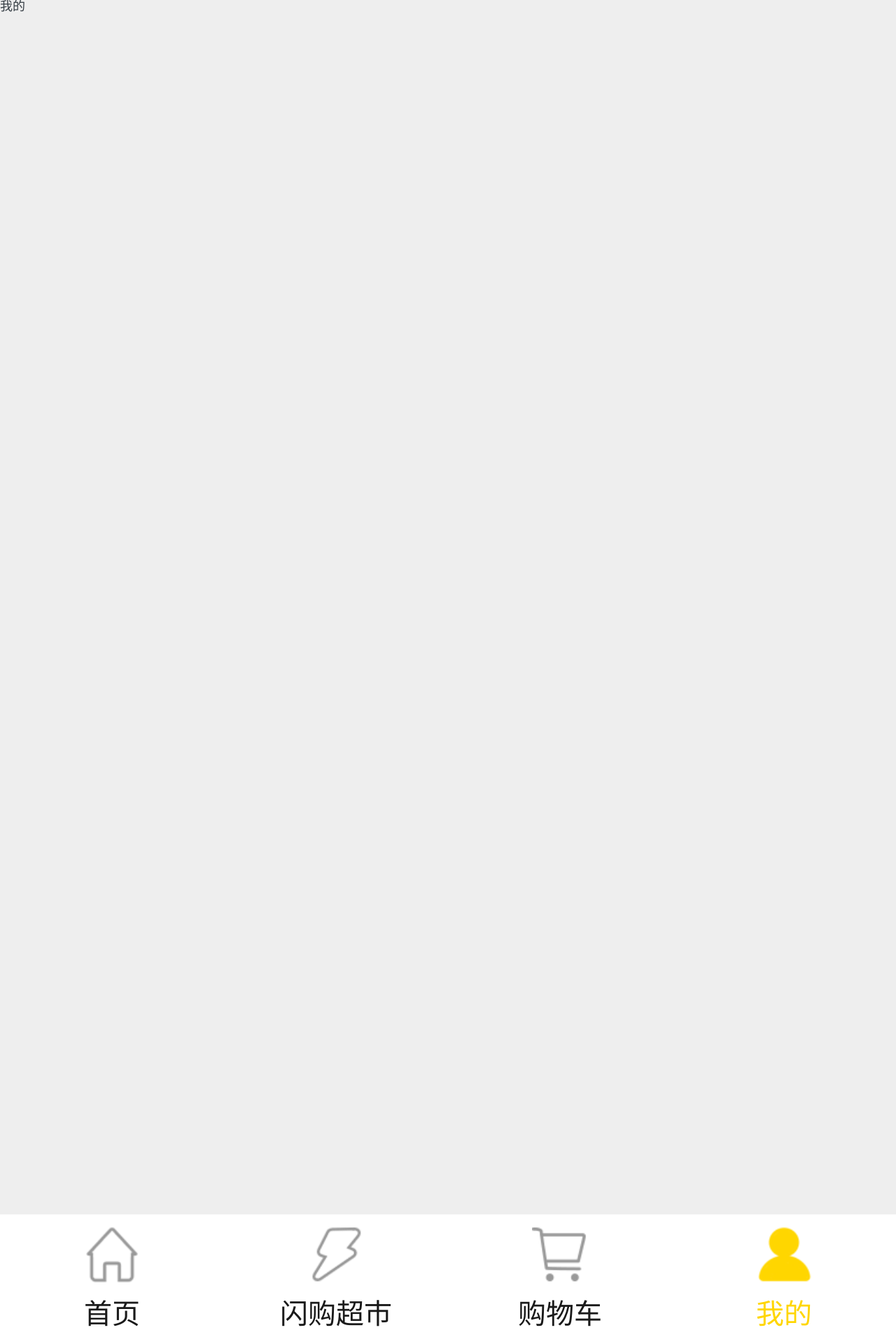
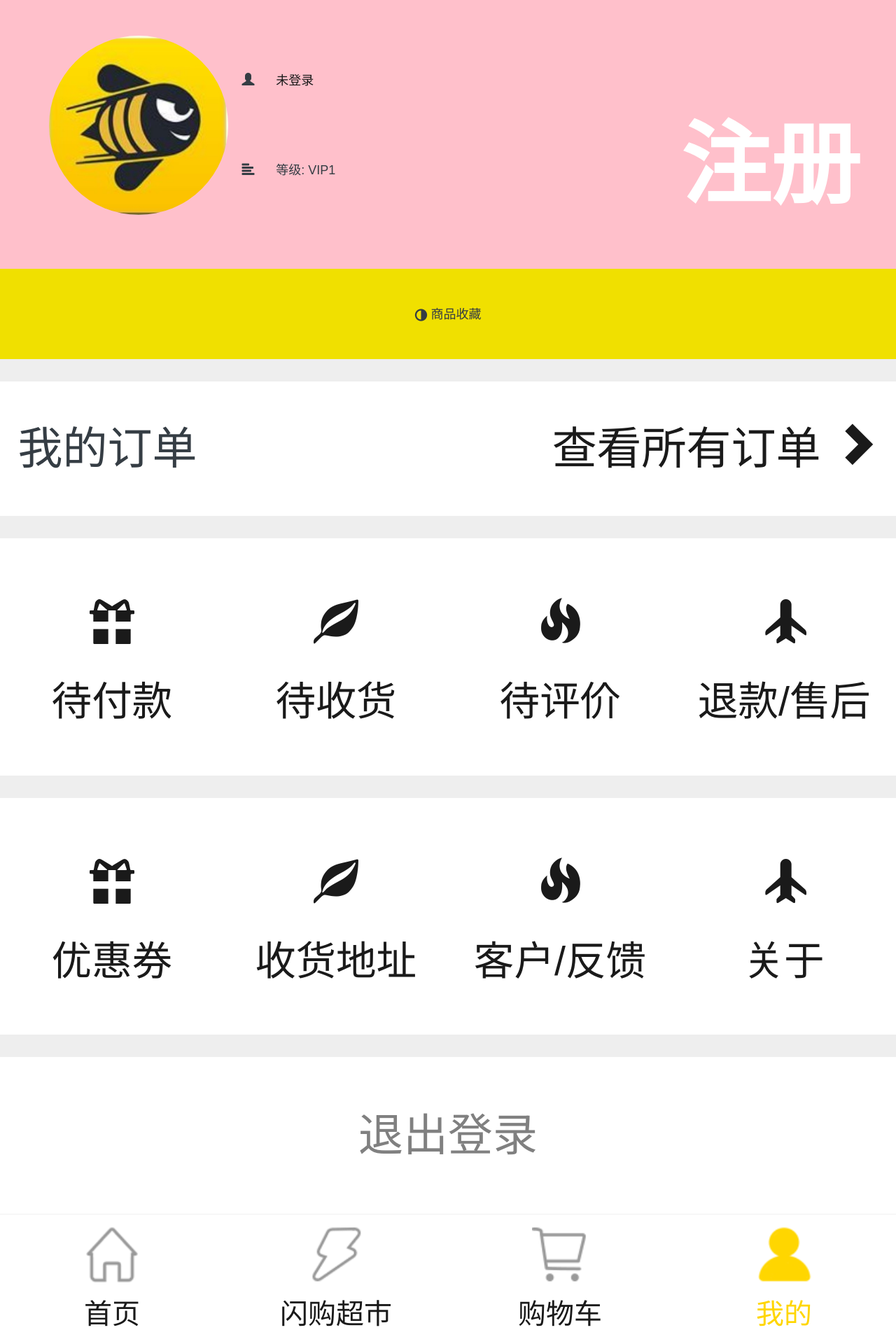
Before and after one commit to lywade123456/Python1811AXF, a Django app: page /axf/mine/ in a window 1280 px wide. Shown: the part 176-2086 px from the top of the page at 70% size. Run offline with Django 3.2, Linux system fonts and the light colour scheme; some libraries are stand-ins or nearby versions.

```diff
--- a/app/urls.py
+++ b/app/urls.py
@@ -5,7 +5,10 @@ from app import views
 urlpatterns = [
     url(r'^$', views.home, name='index'),
     url(r'^home/$', views.home, name='home'),   # 首页
-    url(r'^market/$', views.market, name='market'), # 闪购超市
+    url(r'^market/(\d+)/(\d+)/$', views.market, name='market'), # 闪购超市
     url(r'^cart/$', views.cart, name='cart'),   # 购物车
     url(r'^mine/$', views.mine, name='mine'),   # 我的
+
+    url(r'^login/$', views.login, name='login'),    # 登录
+    url(r'^register/$', views.register, name='register'),   # 注册
 ]
--- a/app/views.py
+++ b/app/views.py
@@ -39,7 +39,9 @@ def home(request):
 
 
 # categoryid 分类ID
-def market(request):
+# childcid 子类ID
+# sortid 排序ID [自己定制， 1综合排序， 2销量排序， 3价格最低， 4价格最高]
+def market(request, childcid, sortid):
     # 分类
     foodtypes = Foodtypes.objects.all()
 
@@ -63,12 +65,27 @@ def market(request):
 
     # 商品
     # goods_list = Goods.objects.all()[0:5]
-    goods_list = Goods.objects.filter(categoryid=categoryid)
+    # goods_list = Goods.objects.filter(categoryid=categoryid)
+
+    # 子类处理
+    if childcid == '0':       # 全部分类
+        goods_list = Goods.objects.filter(categoryid=categoryid)
+    else:   # 对应分类下的 子类
+        goods_list = Goods.objects.filter(categoryid=categoryid).filter(childcid=childcid)
+
+    # 排序处理
+    if sortid == '2':   # 销量排序
+        goods_list = goods_list.order_by('-productnum')
+    elif sortid == '3': # 价格最低
+        goods_list = goods_list.order_by('price')
+    elif sortid == '4': # 价格最高
+        goods_list = goods_list.order_by('-price')
 
     data = {
         'foodtypes': foodtypes,
         'goods_list': goods_list,
-        'childtypes': childtypes
+        'childtypes': childtypes,
+        'childcid':childcid
     }
 
     return render(request, 'market/market.html',context=data)
@@ -80,3 +97,19 @@ def cart(request):
 
 def mine(request):
     return render(request, 'mine/mine.html')
+
+
+def login(request):
+    if request.method == 'GET':
+        return render(request, 'mine/login.html')
+    elif request.method == 'POST':
+        pass
+
+
+def register(request):
+    if request.method == 'GET':
+        return render(request, 'mine/register.html')
+    elif request.method == 'POST':
+        print(request.POST.get('name'))
+
+        return HttpResponse('正在注册...')
--- a/static/mine/css/mine.css
+++ b/static/mine/css/mine.css
@@ -1,7 +1,114 @@
-footer .mine{
+.mine{
+    height: 100%;
+    width: 100%;
+}
+
+footer .mine span {
+    background-image: url(/static/base/img/mine1.png);
+}
+footer .mine dd {
     color: #ffd601;
 }
-footer .mine span {
-	background: url(/static/base/img/mine1.png) no-repeat center;
-	background-size: 1.25rem;
+
+.mine .user-wrapper{
+    height: 6rem;
+    background: pink;
+    display: flex;
+    padding: 0.8rem;
+    position: relative;
 }
+.mine .user-wrapper .user-img{
+    width: 25%;
+    text-align: center;
+}
+.mine .user-wrapper .user-img img{
+    width: 4rem;
+    height: 4rem;
+    border-radius: 50%;
+}
+.mine .user-wrapper .user-content{
+    width: 75%;
+    height: 100%;
+}
+.mine .user-wrapper .user-content p{
+    line-height: 2rem;
+}
+.mine .user-wrapper .user-content span{
+    padding-right: 0.4rem;
+}
+.mine .user-wrapper .user-content .register{
+    position: absolute;
+    right: 0.8rem;
+    bottom: 0.8rem;
+    font-size: 2rem;
+    font-weight: 700;
+    color: white;
+}
+
+
+.mine .collect{
+    line-height: 2rem;
+    background: #f0e000;
+    text-align: center;
+}
+.mine .collect span,
+.mine .collect .glyphicon{
+    vertical-align: middle;
+}
+
+.mine .other section{
+    background: white;
+    padding: 1rem 0;
+    margin: 0.5rem 0;
+    font-size: 1rem;
+}
+
+.mine .other .my{
+    padding: 0 0.4rem;
+    height: 3rem;
+    line-height: 3rem;
+}
+.mine .other .my span{
+    float: left;
+}
+.mine .other .my a{
+    float: right;
+    vertical-align: middle;
+}
+
+.mine .other section ul{
+    display: flex;
+}
+.mine .other section ul li{
+    width: 25%;
+}
+.mine .other section ul li dl{
+    text-align: center;
+}
+.mine .other section ul li dl dt{
+    width:100%;
+    line-height: 2rem;
+}
+.mine .other section ul li dl dd{
+    font-size: 0.9rem;
+}
+
+
+.mine .other .quit{
+    text-align: center;
+}
+.mine .other .quit a{
+    color: grey;
+}
+
+section ul li .item{
+    position: relative;
+}
+
+section ul li dl dt .badge{
+    background: red;
+    color: white;
+    position: absolute;
+    right: 10px;
+    top: 0;
+}
--- /dev/null
+++ b/static/mine/js/login.js
@@ -0,0 +1,3 @@
+$(function () {
+    $('.login').width(innerWidth)
+})
--- a/static/mine/js/mine.js
+++ b/static/mine/js/mine.js
@@ -0,0 +1,3 @@
+$(function () {
+    $('.mine').width(innerWidth)
+})
--- a/templates/base/base_h_f.html
+++ b/templates/base/base_h_f.html
@@ -37,7 +37,7 @@
                     <dd>首页</dd>
                 </dl>
             </a>
-            <a href="{% url 'axf:market'  %}" class="market">
+            <a href="{% url 'axf:market' 0 1  %}" class="market">
                 <dl>
                     <dt> <span></span> </dt>
                     <dd>闪购超市</dd>
--- a/templates/mine/mine.html
+++ b/templates/mine/mine.html
@@ -14,5 +14,121 @@
 {% endblock %}
 
 {% block content %}
-    <h1>我的</h1>
+    <div class="mine">
+        <div class="user-wrapper">
+            <div class="user-img">
+                <img src="{% static 'mine/img/axf.png' %}" alt="">
+            </div>
+            <div class="user-content">
+                <p>
+                    <span class="glyphicon glyphicon-user"></span>
+                    <a href="{% url 'axf:login' %}">未登录</a>
+                </p>
+                <p>
+                    <span class="glyphicon glyphicon-align-left"></span>
+                    等级: VIP1
+                </p>
+
+                <a href="{% url 'axf:register' %}" class="register">
+                    注册
+                </a>
+            </div>
+        </div>
+
+        <div class="collect">
+            <span class="glyphicon glyphicon-adjust"></span>
+            <span>商品收藏</span>
+        </div>
+
+        <div class="other">
+            <section class="my">
+                <span>我的订单</span>
+
+                <a href="#">
+                    查看所有订单
+                    <i class="glyphicon glyphicon-chevron-right"></i>
+                </a>
+            </section>
+
+            <section>
+                <ul>
+                    <li>
+                        <a href="#">
+                            <dl>
+                                <dt><span class="glyphicon glyphicon-gift"></span></dt>
+                                <dd>待付款</dd>
+                            </dl>
+                        </a>
+                    </li>
+                    <li>
+                        <a href="#">
+                            <dl>
+                                <dt><span class="glyphicon glyphicon-leaf"></span></dt>
+                                <dd>待收货</dd>
+                            </dl>
+                        </a>
+                    </li>
+                    <li>
+                        <a href="#">
+                            <dl>
+                                <dt><span class="glyphicon glyphicon-fire"></span></dt>
+                                <dd>待评价</dd>
+                            </dl>
+                        </a>
+                    </li>
+                    <li>
+                        <a href="#">
+                            <dl>
+                                <dt><span class="glyphicon glyphicon-plane"></span></dt>
+                                <dd>退款/售后</dd>
+                            </dl>
+                        </a>
+                    </li>
+                </ul>
+            </section>
+
+            <section>
+                <ul>
+                    <li>
+                        <a href="#">
+                            <dl>
+                                <dt><span class="glyphicon glyphicon-gift"></span></dt>
+                                <dd>优惠券</dd>
+                            </dl>
+                        </a>
+                    </li>
+                    <li>
+                        <a href="#">
+                            <dl>
+                                <dt><span class="glyphicon glyphicon-leaf"></span></dt>
+                                <dd>收货地址</dd>
+                            </dl>
+                        </a>
+                    </li>
+                    <li>
+                        <a href="#">
+                            <dl>
+                                <dt><span class="glyphicon glyphicon-fire"></span></dt>
+                                <dd>客户/反馈</dd>
+                            </dl>
+                        </a>
+                    </li>
+                    <li>
+                        <a href="#">
+                            <dl>
+                                <dt><span class="glyphicon glyphicon-plane"></span></dt>
+                                <dd>关于</dd>
+                            </dl>
+                        </a>
+                    </li>
+                </ul>
+            </section>
+
+            <section class="quit">
+                <a href="#">
+                    退出登录
+                </a>
+            </section>
+        </div>
+    </div>
 {% endblock %}
```
Also changed, not shown: app/models.py (+20 -0 lines), static/mine/css/login.css (added, +24 -0 lines), static/mine/css/register.css (added, +29 -0 lines), static/mine/js/regist.js (added, +73 -0 lines), templates/market/market.html (+6 -6 lines), templates/mine/login.html (added, +27 -0 lines), templates/mine/register.html (added, +64 -0 lines), app/migrations/0010_user.py (added), static/mine/img/axf.png (added).
